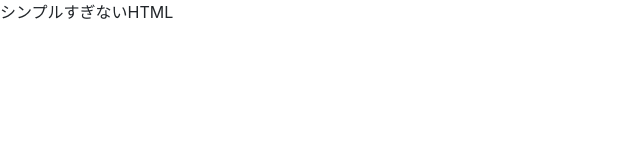
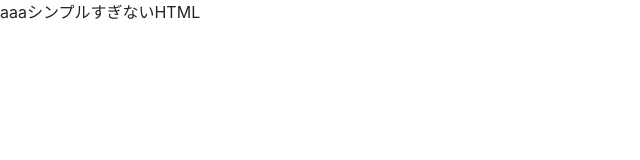
Before and after one commit to rayapricot/titi, a plain HTML site: page index.html in a window 1280 px wide. Shown: the full height of the page, 0-640 px from the left. Drawn offline with nearby package versions, Linux system fonts and the light colour scheme.

Commit message:
no message

```diff
--- a/index.html
+++ b/index.html
@@ -5,6 +5,6 @@
     <meta charset="utf-8">
 </head>
 <body>
-    <p>シンプルすぎないHTML</p>
+    <p>aaaシンプルすぎないHTML</p>
 </body>
 </html>
```
